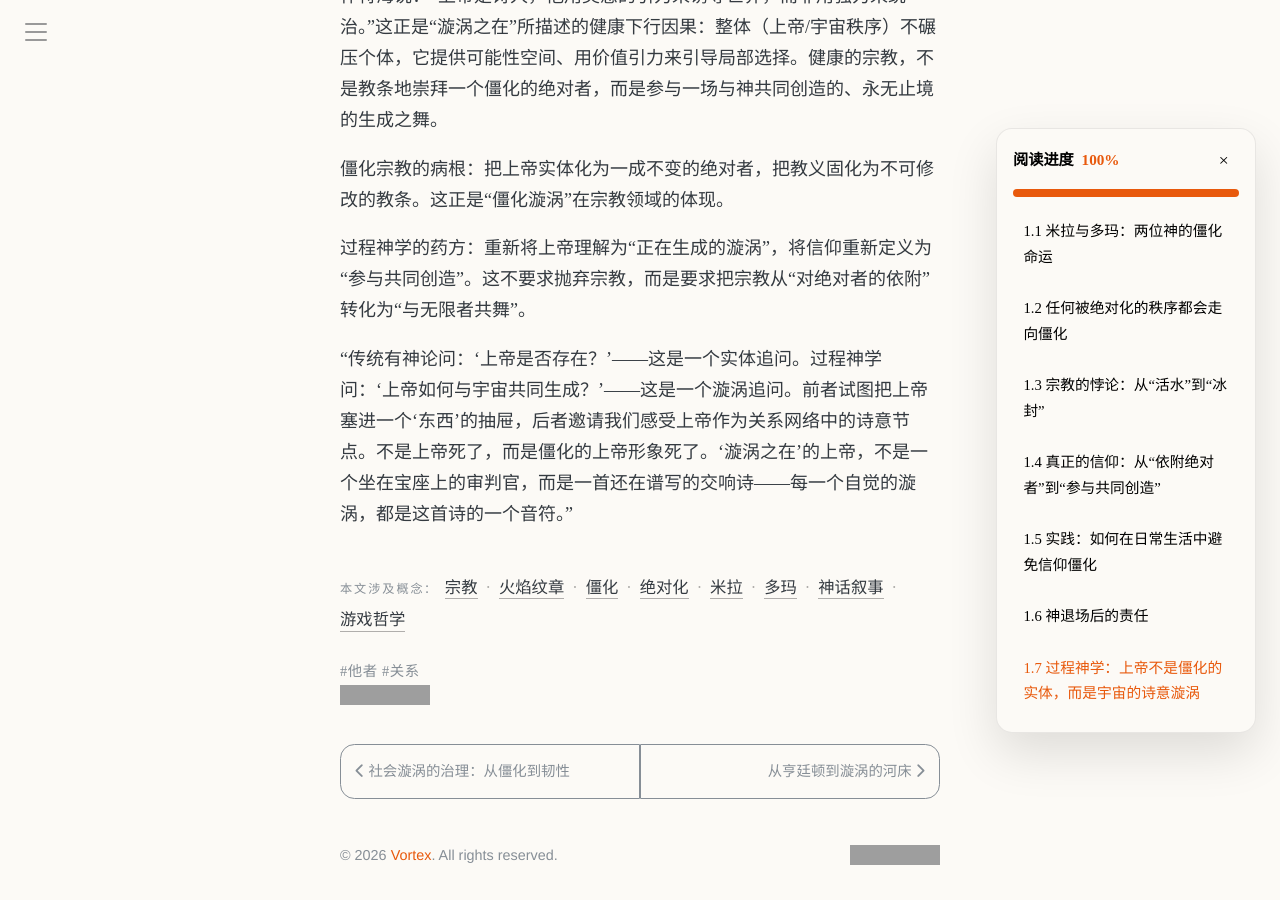
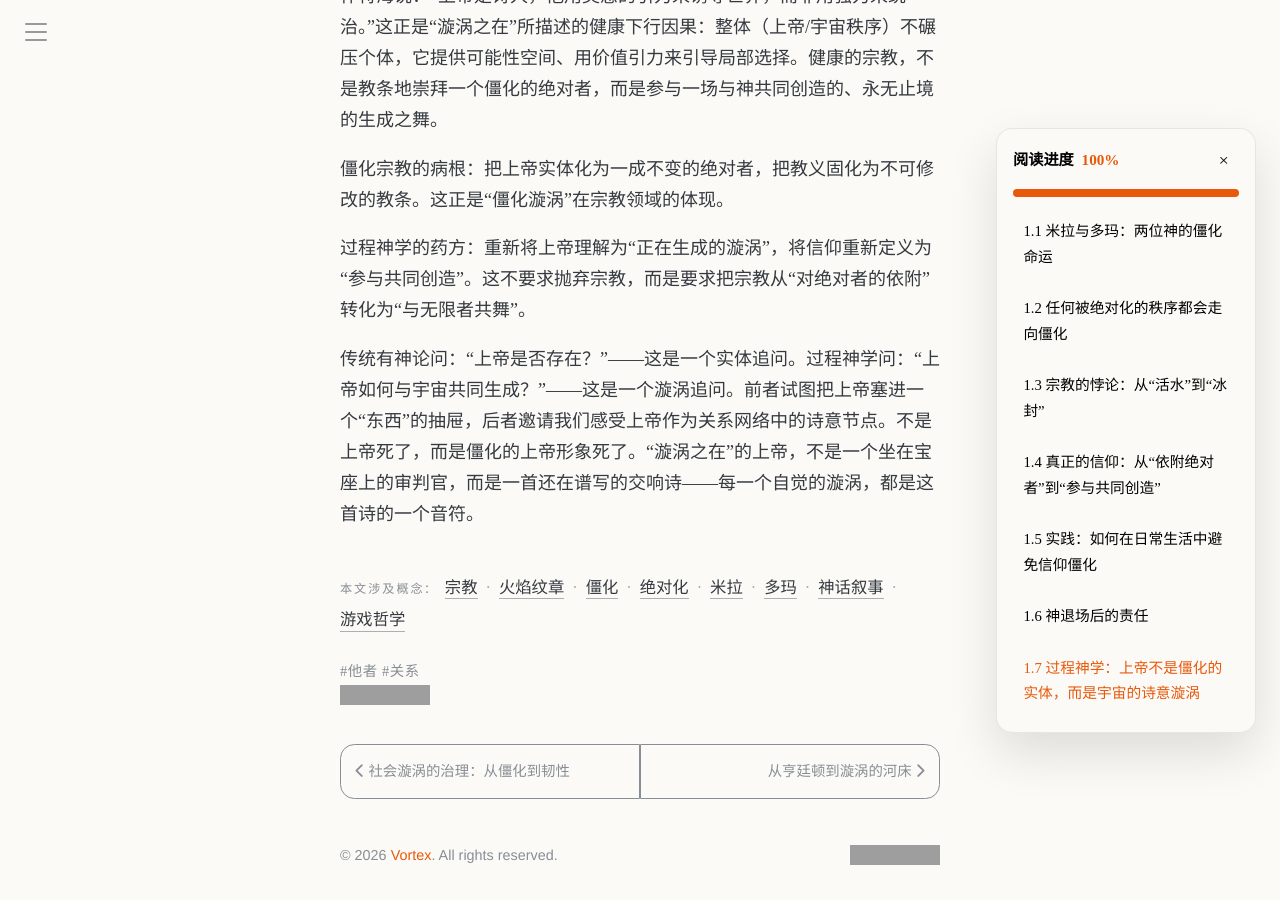
Before and after one commit to symphonyh/symphonyh.github.io, a Jekyll site: the page built from _posts/2026-06-21-回声.md, in a window 1280 px wide and 900 px high, scrolled down 7821 px. Built offline with Jekyll 4.4.1, drawn with Linux system fonts in a browser that asks for light colours; comment, search, counter and statistics services are not loaded; grey boxes are pictures that could not be loaded.

Commit message:
宗教篇 1.7 末段去掉外层引号
这段是作者自己的收束，紧跟在怀特海引文之后又整段带引号，读者会误以为还在引怀特海（句中却写着「漩涡之在的上帝」）。去掉外层“ ”，内部‘ ’统一改为“ ”，与全篇引号体例一致。文字一字未增删。

```diff
--- a/_posts/2026-06-21-回声.md
+++ b/_posts/2026-06-21-回声.md
@@ -151,4 +151,4 @@ date: 2026-06-21 00:04:00 +0800
 
 过程神学的药方：重新将上帝理解为“正在生成的漩涡”，将信仰重新定义为“参与共同创造”。这不要求抛弃宗教，而是要求把宗教从“对绝对者的依附”转化为“与无限者共舞”。
 
-“传统有神论问：‘上帝是否存在？’——这是一个实体追问。过程神学问：‘上帝如何与宇宙共同生成？’——这是一个漩涡追问。前者试图把上帝塞进一个‘东西’的抽屉，后者邀请我们感受上帝作为关系网络中的诗意节点。不是上帝死了，而是僵化的上帝形象死了。‘漩涡之在’的上帝，不是一个坐在宝座上的审判官，而是一首还在谱写的交响诗——每一个自觉的漩涡，都是这首诗的一个音符。”
+传统有神论问：“上帝是否存在？”——这是一个实体追问。过程神学问：“上帝如何与宇宙共同生成？”——这是一个漩涡追问。前者试图把上帝塞进一个“东西”的抽屉，后者邀请我们感受上帝作为关系网络中的诗意节点。不是上帝死了，而是僵化的上帝形象死了。“漩涡之在”的上帝，不是一个坐在宝座上的审判官，而是一首还在谱写的交响诗——每一个自觉的漩涡，都是这首诗的一个音符。
```
